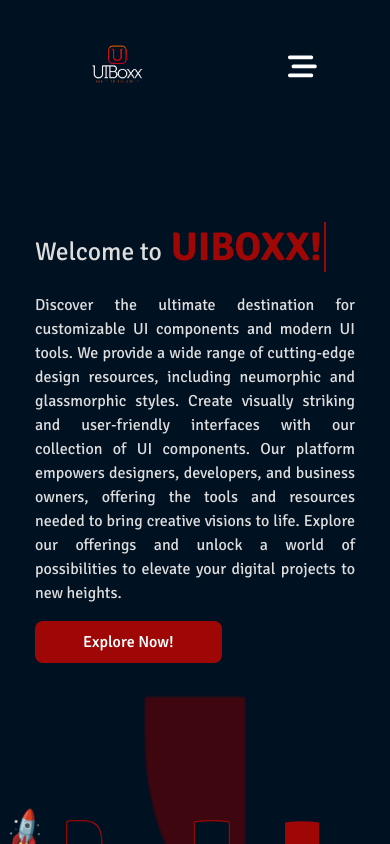
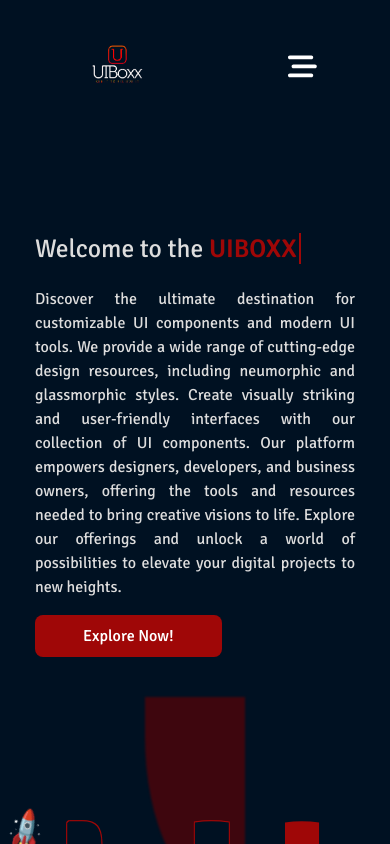
Before and after one commit to UIBoxx/ui-boxx, a React (Vite) app: page / in a window 390 px wide. Shown: the top 844 px of the page. Built offline with nearby package versions, Linux system fonts and the light colour scheme.

Commit message:
initial commit

```diff
--- a/src/App.tsx
+++ b/src/App.tsx
@@ -9,6 +9,7 @@ import GlassMorphicEffect from "./components/GlassMorphic/glassmorphic";
 import NeuMorphicEffect from "./components/NeuMorphic/neumorphic";
 import SvgShapeGen from "./components/SVGShapeGen/svgShapeGen";
 import LandingPage from "./components/LandingPage/landingpage";
+import TypingEffect from "./components/typingEffect/typinig";
 
 function App() {
   return (
@@ -24,6 +25,7 @@ function App() {
         <Route path="/glass-morphic-effect-generator" element={<GlassMorphicEffect />} />
         <Route path="/neumorphic-effect-generator" element={<NeuMorphicEffect />} />
         <Route path="/squarecle-svg-shape-generator" element={<SvgShapeGen />} />
+        <Route path="/type" element={<TypingEffect />} />
         </Routes>
       </body>
       <MyFooter />
--- a/src/components/LandingPage/landingpage.css
+++ b/src/components/LandingPage/landingpage.css
@@ -53,12 +53,6 @@
     color: #fff;
 }
 
-.l-intro-left h2 span{
-    font-size: 4rem;
-    color: var(--color-red);;
-    font-weight: 800;
-}
-
 .l-intro-right{
     width: 400px;
     height: 450px;
@@ -112,27 +106,6 @@
 }
 
 
-@keyframes typing {
-  0% {
-    width: 0;
-  }
-  100% {
-    width: 100%;
-  }
-}
-
-@keyframes blink-caret {
-  50% {
-    border-color: transparent;
-  }
-}
-
-#text {
-  border-right: 2px solid var(--color-red);
-  padding-right: 2px;
-  animation: typing 2s steps(40) infinite, blink-caret 0.75s step-end infinite;
-}
-
 @media (max-width: 600px) {
     .l-body{
         min-height: 100vh;
@@ -155,9 +128,6 @@
     .l-intro-left h2{
         font-size: 1.6rem;
     }
-    .l-intro-left>h2>span{
-        font-size: 2.5rem;
-    }
     .l-intro-right{
         width: 320px;
         min-height: 400px;
--- a/src/components/LandingPage/landingpage.tsx
+++ b/src/components/LandingPage/landingpage.tsx
@@ -1,11 +1,12 @@
 import './landingpage.css';
+import TypingComponent from '../typingEffect/typinig';
 
 function LandingPage(){
     return (
         <div className="l-body">
             <div className="l-intro">
                 <div className="l-intro-left">
-                    <h2>Welcome to<span id='text'> UIBOXX!</span></h2>
+                    <h2>Welcome to the <TypingComponent/></h2>
                     <p>Discover the ultimate destination for customizable UI components and modern UI tools. We provide a wide range of cutting-edge design resources, including neumorphic and glassmorphic styles. Create visually striking and user-friendly interfaces with our collection of UI components. Our platform empowers designers, developers, and business owners, offering the tools and resources needed to bring creative visions to life. Explore our offerings and unlock a world of possibilities to elevate your digital projects to new heights.</p>
                     <a href="/ui-components"><button>Explore Now!</button></a>
                 </div>
--- /dev/null
+++ b/src/components/typingEffect/typinig.css
@@ -0,0 +1,44 @@
+.typing-effect {
+  font-size: 2rem;
+  color: teal;
+  font-weight: 900;
+  display: inline-block;
+  background-color: transparent;
+}
+
+.typing-effect span {
+  color: var(--color-red);
+  background-color: transparent;
+  font-size: 3rem;
+  color: var(--color-red);
+  font-weight: 600;
+}
+
+@keyframes typing {
+  0% {
+    width: 0;
+  }
+  100% {
+    width: 100%;
+  }
+}
+
+@keyframes blink-caret {
+  50% {
+    border-color: transparent;
+  }
+}
+
+#text {
+  border-right: 2px solid var(--color-red);
+  padding-right: 2px;
+  animation: typing 2s steps(40) infinite, blink-caret 0.75s step-end infinite;
+}
+
+
+@media (max-width: 600px) {
+    .typing-effect span{
+        font-size: 1.6rem;
+    }
+
+}
--- /dev/null
+++ b/src/components/typingEffect/typinig.tsx
@@ -0,0 +1,63 @@
+import React, { useEffect, useState } from 'react';
+import './typinig.css';
+
+const TypingComponent: React.FC = () => {
+  const phrases = ['UIBOXX !','World of UI Magic:)'];
+  const [textElement, setTextElement] = useState<HTMLElement | null>(null);
+  let currentPhraseIndex = 0;
+
+  useEffect(() => {
+    const element = document.getElementById('text');
+    setTextElement(element);
+  }, []);
+
+  function typePhrase() {
+    if (textElement) {
+      const currentPhrase = phrases[currentPhraseIndex];
+      let charIndex = 0;
+      const typingInterval = setInterval(() => {
+        textElement.textContent += currentPhrase[charIndex];
+        charIndex++;
+
+        if (charIndex === currentPhrase.length) {
+          clearInterval(typingInterval);
+          setTimeout(erasePhrase, 2500);
+        }
+      }, 300);
+    }
+  }
+
+  function erasePhrase() {
+    if (textElement) {
+      let phrase: string | null = textElement.textContent;
+      const eraseInterval = setInterval(() => {
+        phrase = phrase ? phrase.slice(0, -1) : null;
+        if (textElement) {
+          textElement.textContent = phrase;
+        }
+
+        if (phrase === null) {
+          clearInterval(eraseInterval);
+          currentPhraseIndex++;
+          if (currentPhraseIndex === phrases.length) {
+            currentPhraseIndex = 0;
+          }
+          setTimeout(typePhrase, 2500);
+        }
+      }, 300);
+    }
+  }
+
+  useEffect(() => {
+    typePhrase();
+  });
+
+  return (
+
+      <div className="typing-effect">
+        <span id="text"></span>
+      </div>
+  );
+};
+
+export default TypingComponent;
```
